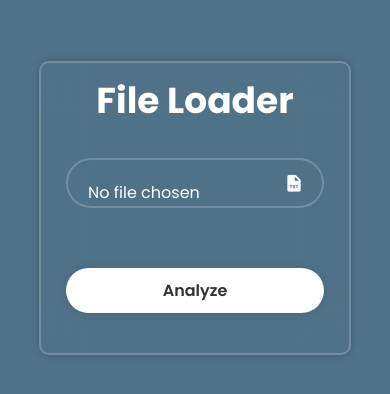
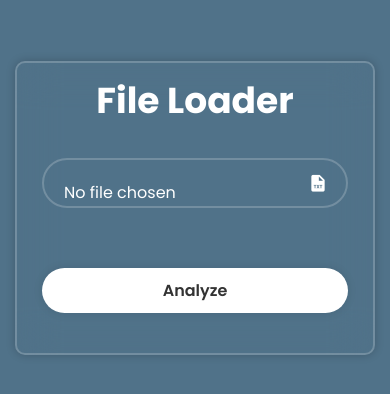
Before and after one commit to mostafaaElsherbiny/file-loader, a React (Vite) app: page / in a window 390 px wide. Shown: the part 214-608 px from the top of the page. Built offline with nearby package versions, Linux system fonts and the light colour scheme.

Commit message:
fix responsive

```diff
--- a/src/components/fileLoader.css
+++ b/src/components/fileLoader.css
@@ -129,7 +129,7 @@ button.close {
 
 @media (max-width: 800px) {
   .wrapper {
-    width: 80%;
+    width: 360px;
     padding: 10px 25px;
     margin: 0 auto;
   }
--- a/src/components/loadText.css
+++ b/src/components/loadText.css
@@ -20,7 +20,12 @@
 
   .responsive-container {
     height: 200px;
-    width: 50%;
+    width: 100%;
+    margin: auto;
+  }
+  .load-text-box {
+    height: 200px;
+    width: 100%;
     margin: auto;
   }
 }
```
